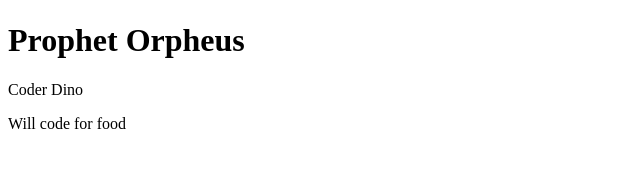
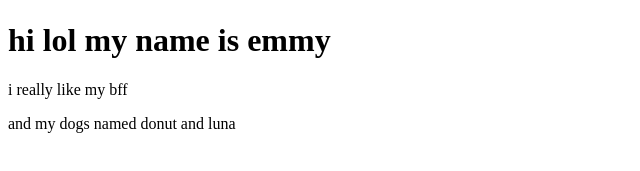
Before and after one commit to 30ecannon-ai/boba-drops, a plain HTML site: page index.html in a window 1280 px wide. Shown: the part 311-482 px from the top of the page, without its empty margins (0-640 px from the left). Drawn offline with Linux system fonts and the light colour scheme.

Commit message:
Update content in index.html

```diff
--- a/index.html
+++ b/index.html
@@ -7,8 +7,8 @@
         <img
             src="https://preview.redd.it/help-me-find-the-cat-or-og-picture-from-the-cat-owl-meowl-v0-2allh7likhgf1.png?width=256&format=png&auto=webp&s=e0d94bd595c7e3563f39d24b8c8d7cca4e34c000"
         />
-        <h1>Prophet Orpheus</h1>
-        <p>Coder Dino</p>
-        <p>Will code for food</p>
+        <h1>hi lol my name is emmy</h1>
+        <p>i really like my bff</p>
+        <p>and my dogs named donut and luna</p>
     </body>
 </html>
```
